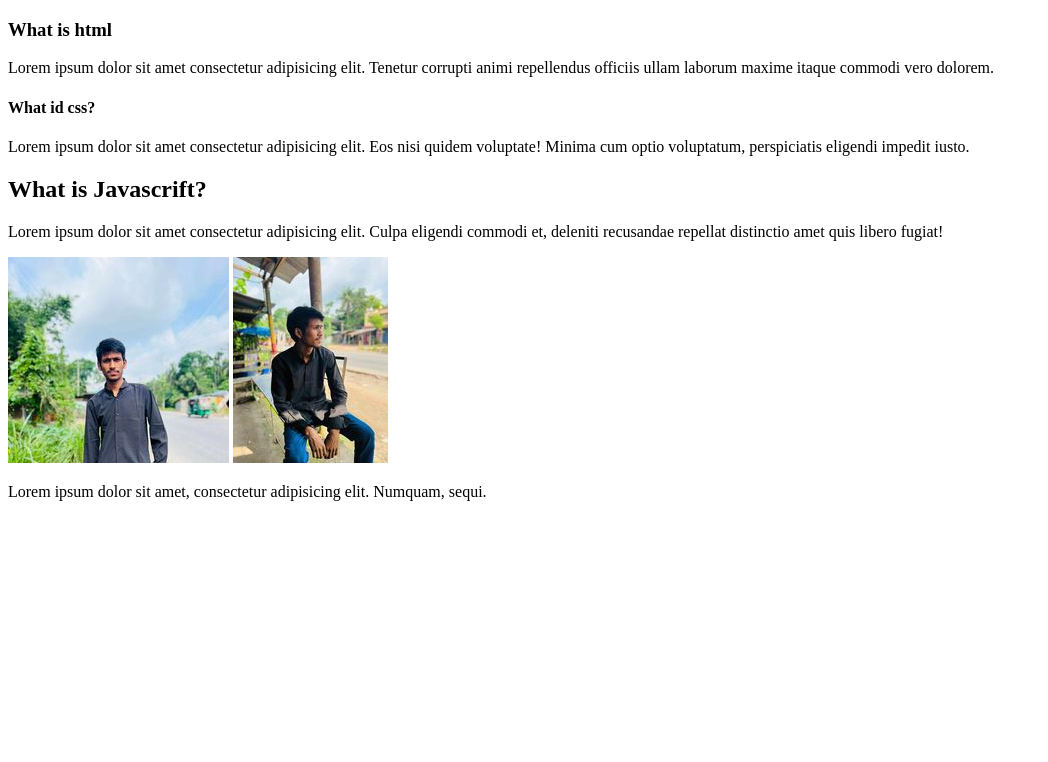
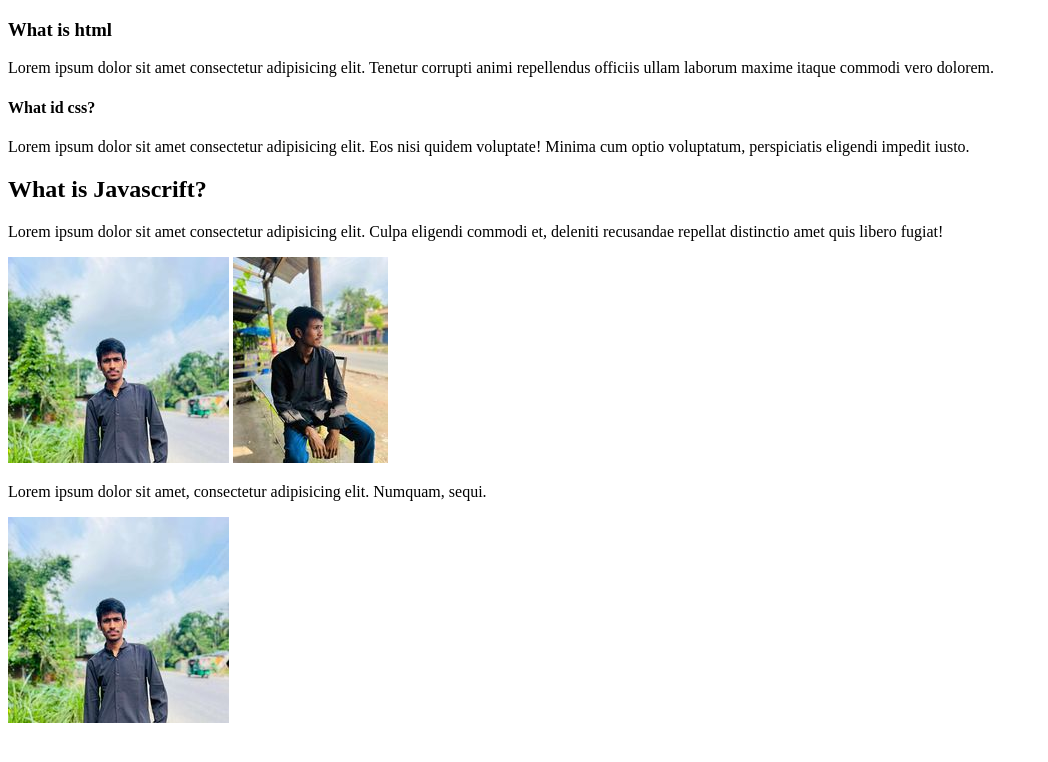
Before and after one commit to Riaz2004/Third_refo, a plain HTML site: page index.html in a window 1280 px wide. Shown: the whole page, without its empty margins (0-1048 px from the left). Drawn offline with Linux system fonts and the light colour scheme.

Commit message:
This is third Commit

```diff
--- a/index.html
+++ b/index.html
@@ -15,5 +15,6 @@
     <img src="Image_1.jpg" alt="">
     <img src="Image_2.jpg" alt="">
     <p>Lorem ipsum dolor sit amet, consectetur adipisicing elit. Numquam, sequi.</p>
+    <img src="Image_1.jpg" alt="">
 </body>
 </html>
```
